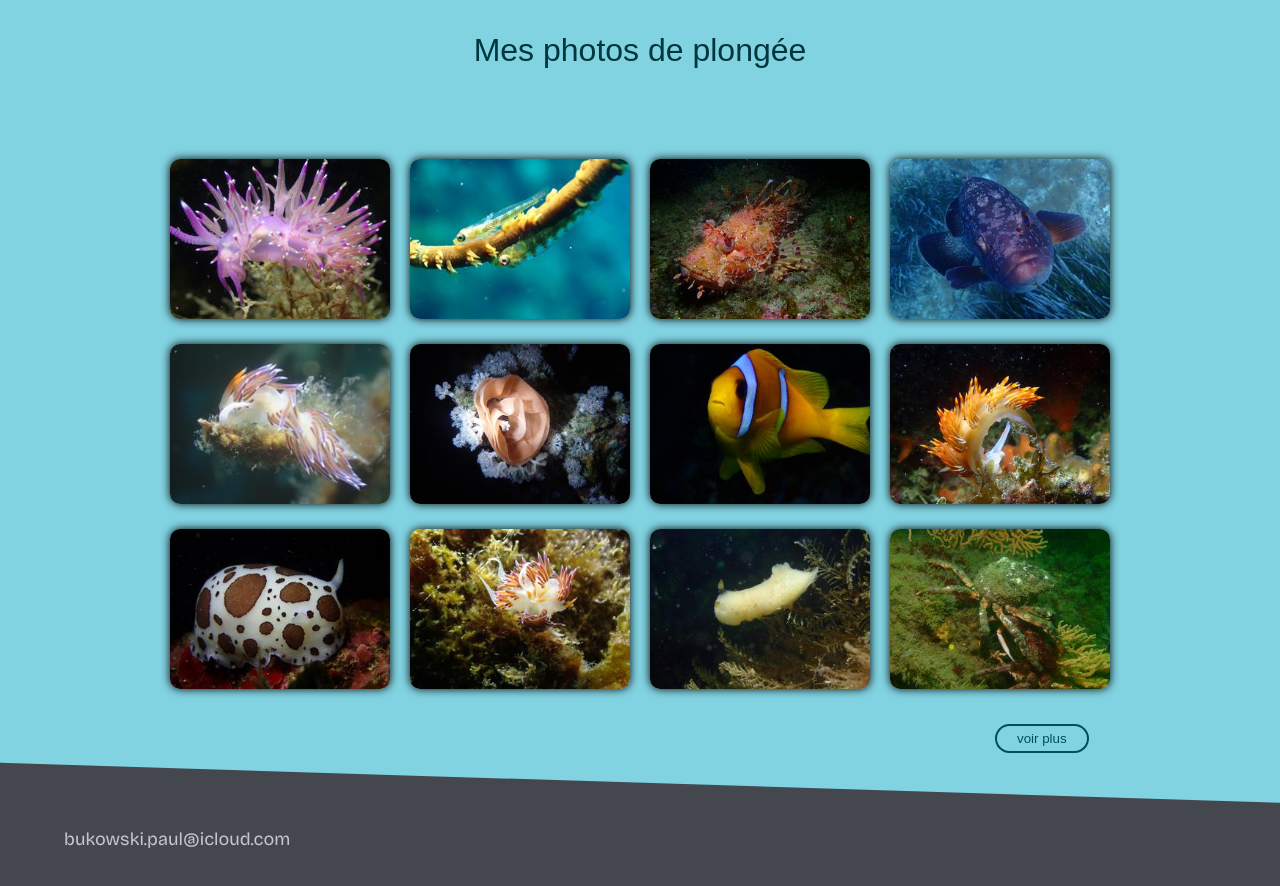
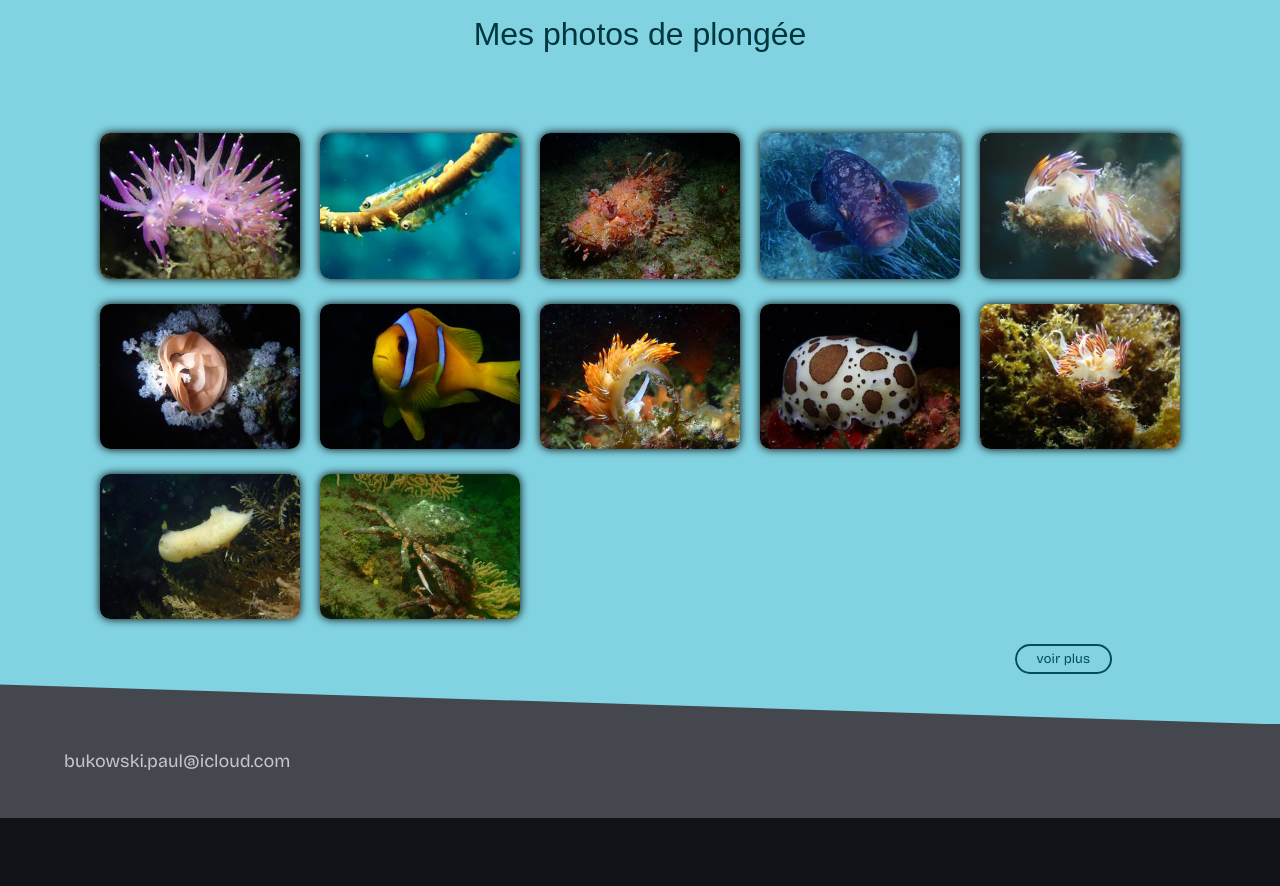
Before and after one commit to carne8/bukp, a plain HTML site: page index.html in a window 1280 px wide. Shown: the part 3260-4146 px from the top of the page. After the commit the page ends 4078 px from the top, so only its background shows below. Drawn offline with nearby package versions, Linux system fonts and the light colour scheme; files whose address does not match are found by name; a web font is replaced by a local one.

Commit message:
Removed placeholders for diving images

```diff
--- a/index.html
+++ b/index.html
@@ -38,12 +38,6 @@
             a.href = "ressources\\diving photos\\full\\"+String(i)+".JPG"
             a.appendChild(img)
             div.appendChild(a)
-        }
-
-        for (let i=0; i<10; i++) {
-            let fake = document.createElement("div")
-            fake.className = "placeholder"
-            div.appendChild(fake)
         }
 
         if (current <= min_photos) {
@@ -202,15 +196,15 @@
             </h2>
             <p>
                 Depuis petit, j'ai toujours passé une grande partie de mon temps dans l'eau.
-                J'ai commencé la natation à 6 ans (et je continue), j'ai fais du snorkeling en mer (palme, masque et tuba) et à 8 ans j'ai fais mon baptème de plongée.
+                J'ai commencé la natation à 6 ans (et je continue), j'ai fais du snorkeling en mer (palme, masque et tuba) et à 8 ans j'ai fais mon baptême de plongée.
             </p>
             <p>
                 J'ai aujourd'hui passé les niveaux 1 et 2 de la <a href="https://ffessm.fr/">Fédération Française de Plongée</a> ce qui me permet de plonger encadré jusqu'à 40 mètres de profondeur.
             </p>
             <p>
-                En 2021, j'ai rejoint le <a href="https://www.phoc.fr/">PHOC</a>, un club de plongée où je nage chaque semaine. Avec eux, j'ai obtenu mon niveau 2 ainsi que le <a href="https://ffessm.fr/rifa-plongee">RIFAP</a>, et je prépare actuellement le niveau 3 afin de plonger jusqu’à 60 mètres.            </p>
+                En 2021, j'ai rejoint le <a href="https://www.phoc.fr/">PHOC</a>, un club de plongée où je nage chaque semaine. Avec eux, j'ai obtenu mon niveau 2 ainsi que le <a href="https://ffessm.fr/rifa-plongee">RIFAP</a>, et je prépare actuellement le niveau 3 afin de plonger jusqu’à 60 mètres.</p>
             <p>
-                J'ai, depuis que j'ai commencé, comptabilisé plus d'une centaine de plongées dans plusieurs environnements différents : dans le Golf du Morbihan, en Mer Mediterrannée (Sud de la France et Nord de l'Espagne), en Mer Rouge (Egypte) et à Bali.
+                J'ai, depuis que j'ai commencé, comptabilisé plus d'une centaine de plongées dans plusieurs environnements différents : dans le Golf du Morbihan, en Mer Méditerranée (Sud de la France et Nord de l'Espagne), en Mer Rouge (Égypte) et à Bali.
             </p>
             <p>
                 Lors de mon premier voyage en Egypte, en 2022, j'ai expérimenté pour la première fois la photographie sous-marine avec un ancien appareil de mon père que j'emmène depuis avec moi dans toutes mes plongées depuis.
@@ -222,7 +216,7 @@
         <h2>Mes photos de plongée</h2>
 
         <div id="photos">
-            <!-- Will be filled with the photos by javascript -->
+            <!-- Will be filled with the photos by JavaScript -->
         </div>
         <div id="button-container">
             <button id="less" class="see-more-button" onclick="updatePhotos()">voir moins</button>
--- a/style.css
+++ b/style.css
@@ -11,7 +11,7 @@ html {
     outline: transparent;
 }
 
-body {
+body, button {
     margin: 0;
     font-family: 'Bricolage Grotesque', Arial, Helvetica, sans-serif;
     background-color: var(--background);
@@ -359,53 +359,47 @@ footer {
 
 #diving-photos {
     padding-bottom: 50px;
+    display: flex;
+    flex-direction: column;
+    align-items: center;
+    padding: 50px 20px;
 }
 
 #photos {
-    display: flex;
-    flex-wrap: wrap;
-    justify-content: center;
-    padding: 0 calc(20% - 150px);
-    margin: 0px;
-    margin-bottom: 20px;
+    display: grid;
+    grid-template-columns: repeat(auto-fill, 200px); /* The max amount of columns of 200px */
+    justify-content: center; /* Center the columns */
+    gap: 20px;
+
+    width: 100%;
+    max-width: calc(6*220px - 20px);
+    margin: 0px 20px;
 }
-
-#photos a{
-    flex-basis: min(calc(48% - 20px), 220px);
-    aspect-ratio: 11/8;
-    margin: 10px;
-    justify-content: center;
+@media (max-width: 460px) {
+    #photos {
+        grid-template-columns: repeat(2, minmax(0px, 200px));
+    }
 }
 
 #photos img {
-    margin: 0;
-    padding: 0;
     width: 100%;
-    height: 100%;
-    object-fit:cover;
+    aspect-ratio: 11/8;
+    object-fit: cover;
     border-radius: 10px;
     box-shadow: var(--shadow) 0 0 10px;
 }
 
-#photos .placeholder {
-    flex-basis: min( calc(48% - 20px), 220px);
-    margin: 10px;
-    height: 0;
-    margin-top: 0;
-    margin-bottom: 0;
-}
-
 #button-container {
+    margin-top: 20px;
+    align-self: end;
     display: flex;
-    justify-content: end;
-    padding: 0 calc(20% - 100px);
-    margin: 0px;
+    gap: 20px;
+    margin-right: calc(20% - 100px);
 }
 
 button {
     padding: 5px 20px;
     border-radius: 20px;
-    margin-right: 20px;
     text-align: center;
     border: none;
     background: inherit;
```
